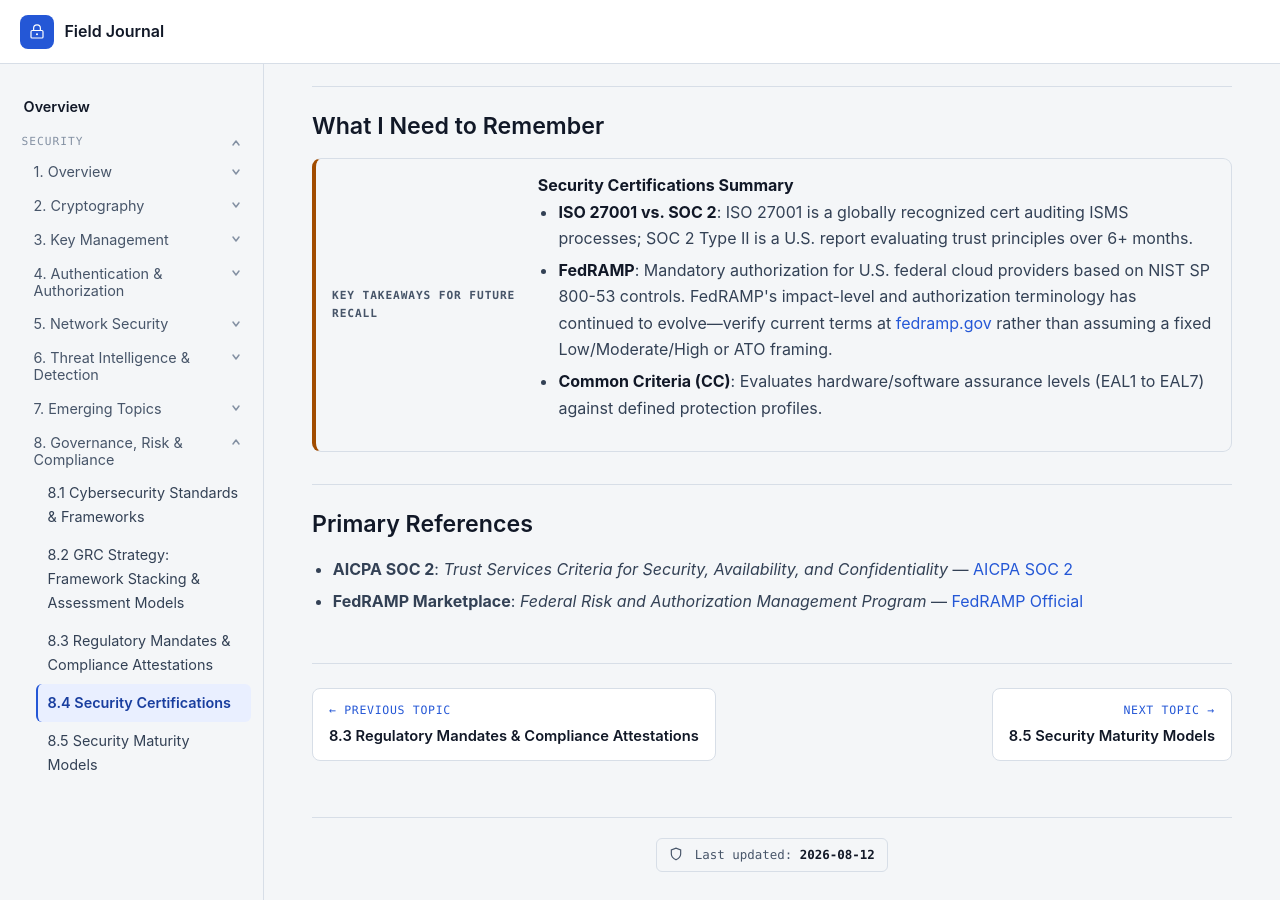
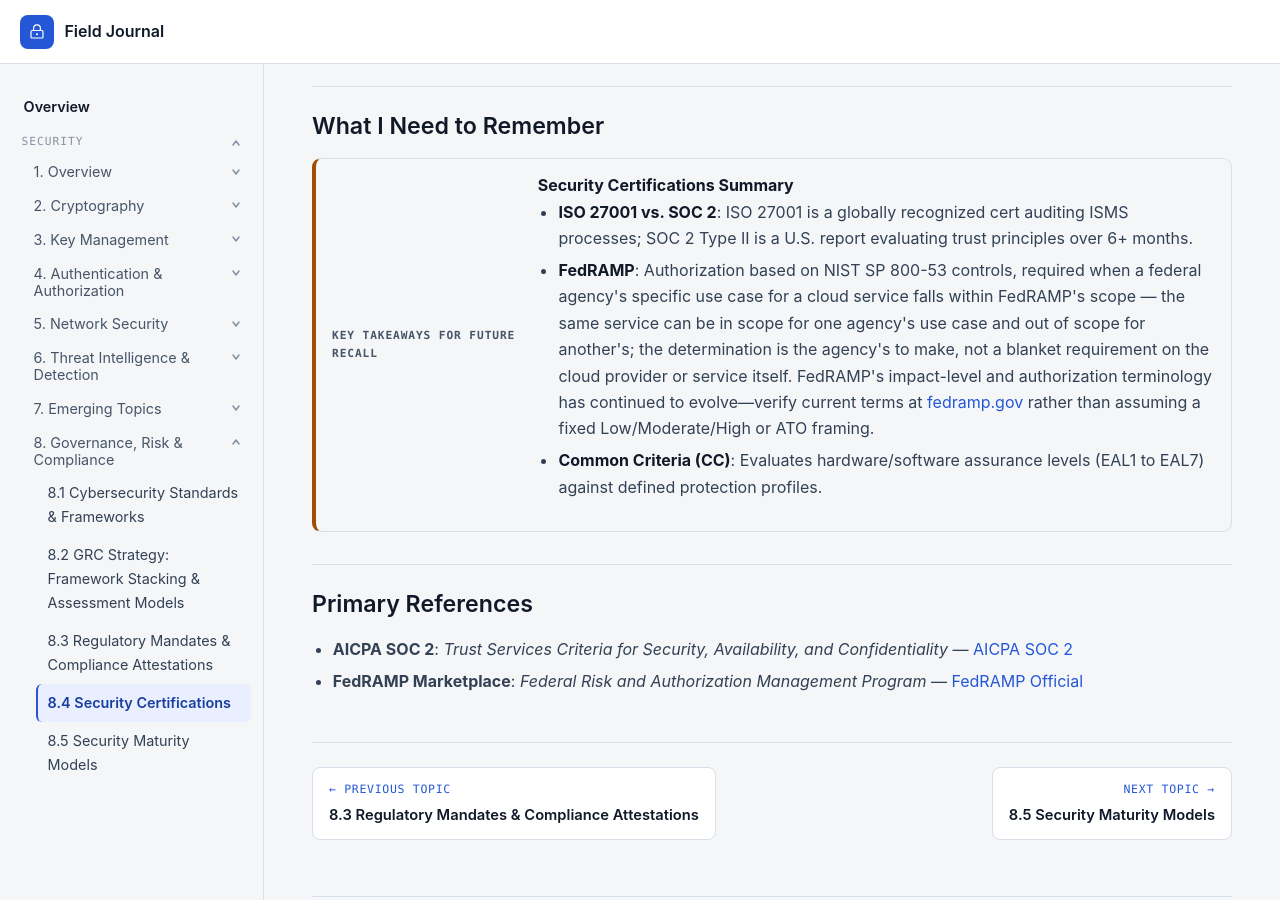
Before and after one commit to llody9977/journal, a Jekyll site: the page built from topics/security-certifications.md, in a window 1280 px wide and 900 px high, scrolled down 3758 px. Built offline with Jekyll 4.4.1, drawn with Linux system fonts in a browser that asks for light colours.

Commit message:
Scope FedRAMP applicability to the agency's use case, not the provider
"Mandatory authorization for U.S. federal cloud providers" overstated
FedRAMP's actual trigger. Per FedRAMP's own 2026 scope guidance, only
a federal agency can determine whether its specific use case for a
cloud service falls within FedRAMP's scope - the same service can be
in scope for one agency's use and out of scope for another's. Reworded
to attribute the determination to the agency's use case, not a blanket
provider-level mandate.

```diff
--- a/topics/security-certifications.md
+++ b/topics/security-certifications.md
@@ -76,7 +76,7 @@ When auditing vendor certification claims:
     <strong>Security Certifications Summary</strong>
     <ul>
       <li><strong>ISO 27001 vs. SOC 2</strong>: ISO 27001 is a globally recognized cert auditing ISMS processes; SOC 2 Type II is a U.S. report evaluating trust principles over 6+ months.</li>
-      <li><strong>FedRAMP</strong>: Mandatory authorization for U.S. federal cloud providers based on NIST SP 800-53 controls. FedRAMP's impact-level and authorization terminology has continued to evolve—verify current terms at <a href="https://www.fedramp.gov/">fedramp.gov</a> rather than assuming a fixed Low/Moderate/High or ATO framing.</li>
+      <li><strong>FedRAMP</strong>: Authorization based on NIST SP 800-53 controls, required when a federal agency's specific use case for a cloud service falls within FedRAMP's scope — the same service can be in scope for one agency's use case and out of scope for another's; the determination is the agency's to make, not a blanket requirement on the cloud provider or service itself. FedRAMP's impact-level and authorization terminology has continued to evolve—verify current terms at <a href="https://www.fedramp.gov/">fedramp.gov</a> rather than assuming a fixed Low/Moderate/High or ATO framing.</li>
       <li><strong>Common Criteria (CC)</strong>: Evaluates hardware/software assurance levels (EAL1 to EAL7) against defined protection profiles.</li>
     </ul>
   </div>
```
